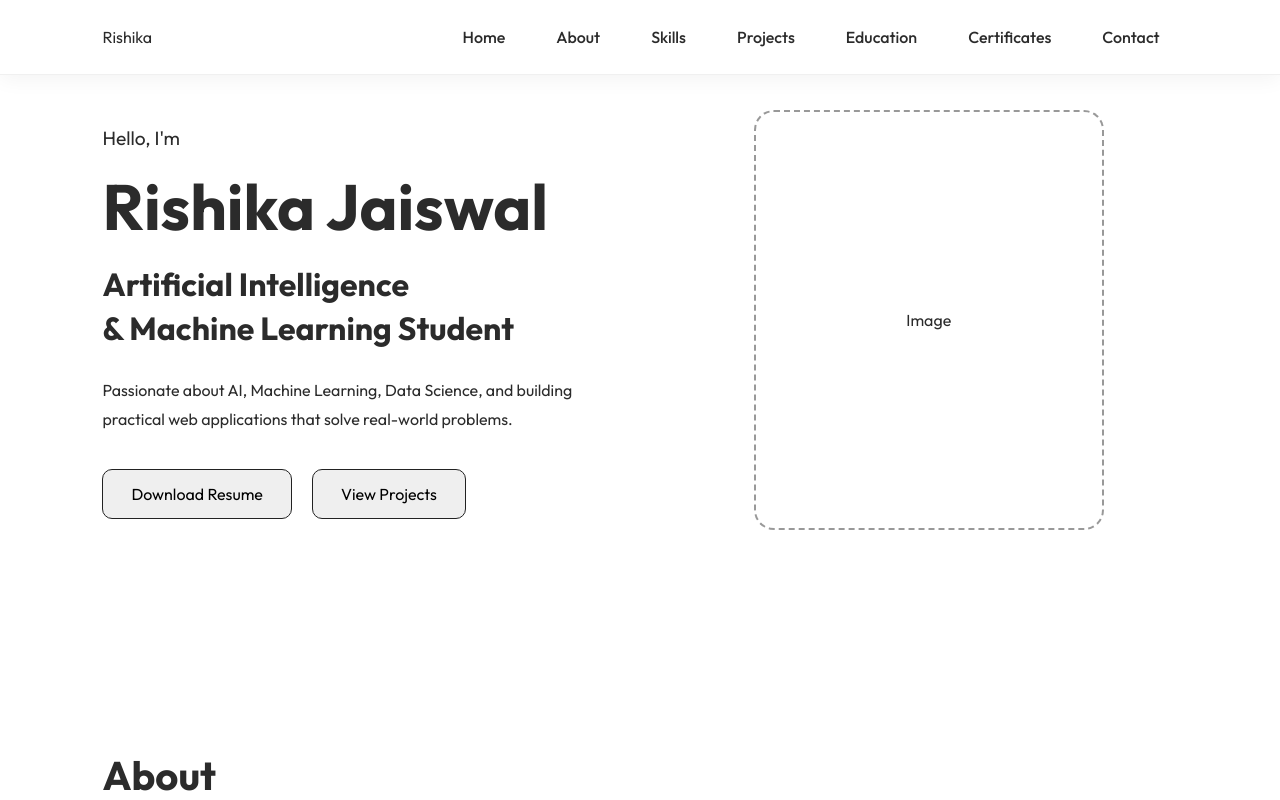
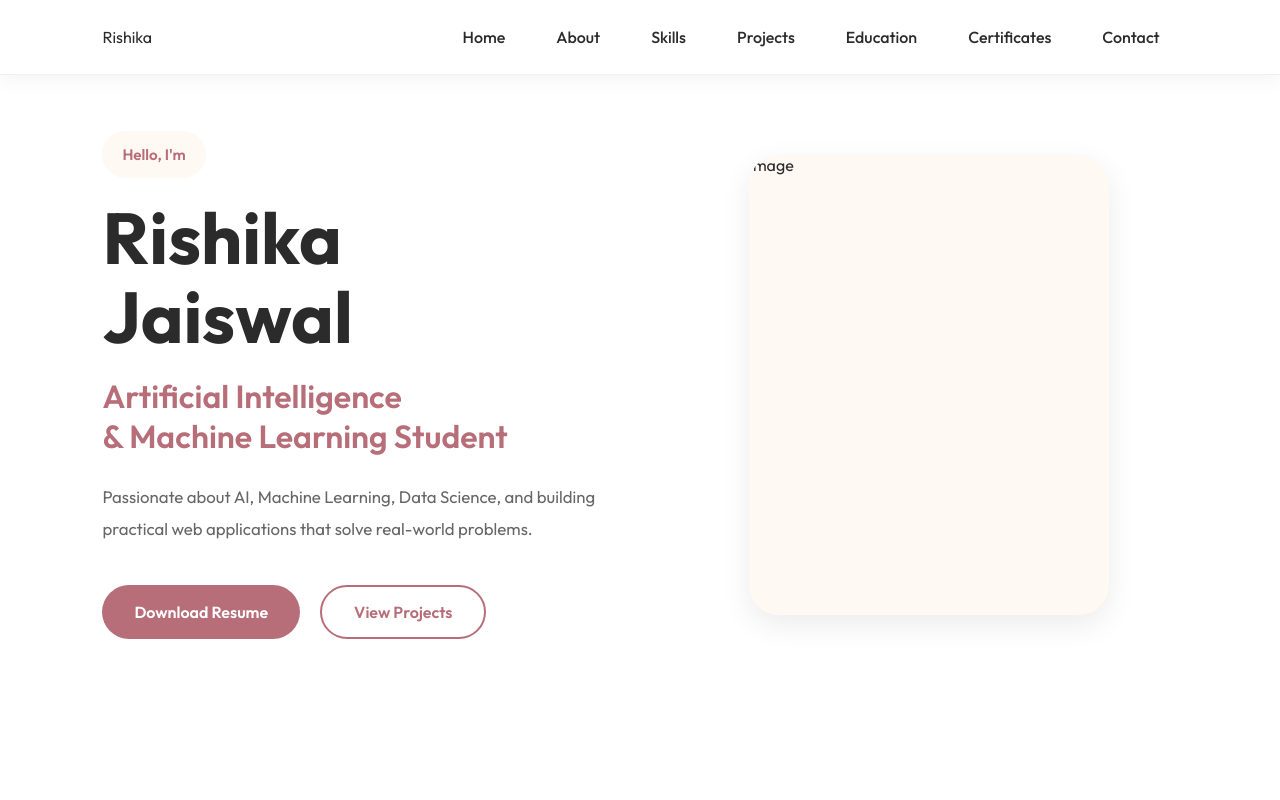
Before and after one commit to Rishikaj03/PORTFOLIO, a React app: page / in a window 1280 px wide. Shown: the top 800 px of the page. Built offline with nearby package versions, Linux system fonts and the light colour scheme; the HTML template or start-up script is replaced by a standard one.

Commit message:
Enhanced UI with premium navbar and design system

```diff
--- a/package.json
+++ b/package.json
@@ -10,6 +10,7 @@
     "preview": "vite preview"
   },
   "dependencies": {
+    "framer-motion": "^12.43.0",
     "react": "^19.2.7",
     "react-dom": "^19.2.7",
     "react-icons": "^5.7.0"
--- a/src/Hero.css
+++ b/src/Hero.css
@@ -1,78 +1,199 @@
-.hero{
+.hero {
+    min-height: 100vh;
 
-    display:flex;
-    justify-content:space-between;
-    align-items:center;
+    display: flex;
+    justify-content: space-between;
+    align-items: center;
 
-    gap:80px;
+    gap: 80px;
+
+    padding-top: 80px;
 }
 
-.hero-content{
+/* Left Side */
 
-    flex:1;
+.hero-content {
+    flex: 1;
 }
 
-.hero-image{
+.greeting {
+    display: inline-block;
 
-    flex:1;
+    background: var(--section);
 
-    display:flex;
-    justify-content:center;
+    color: var(--primary);
+
+    padding: 10px 20px;
+
+    border-radius: 30px;
+
+    font-size: 0.95rem;
+
+    font-weight: 600;
+
+    margin-bottom: 20px;
 }
 
-.image-box{
+.hero h1 {
+    font-size: 4.5rem;
 
-    width:350px;
-    height:420px;
+    line-height: 1.1;
 
-    border:2px dashed #999;
+    color: var(--text);
 
-    display:flex;
-    justify-content:center;
-    align-items:center;
-
-    border-radius:20px;
+    margin-bottom: 20px;
 }
 
-.greeting{
+.hero h2 {
+    font-size: 2rem;
 
-    font-size:1.2rem;
-    margin-bottom:10px;
+    color: var(--primary);
+
+    font-weight: 600;
+
+    margin-bottom: 25px;
 }
 
-.hero h1{
+.description {
+    max-width: 580px;
 
-    font-size:4rem;
-    margin-bottom:15px;
+    color: var(--text-light);
+
+    line-height: 1.9;
+
+    font-size: 1.05rem;
+
+    margin-bottom: 40px;
 }
 
-.hero h2{
+/* Buttons */
 
-    font-size:2rem;
-    line-height:1.4;
-    margin-bottom:25px;
+.hero-buttons {
+    display: flex;
+    gap: 20px;
+    flex-wrap: wrap;
 }
 
-.description{
+.hero-buttons button {
+    padding: 15px 32px;
 
-    max-width:550px;
-    line-height:1.8;
-    margin-bottom:35px;
+    border-radius: 50px;
+
+    font-size: 1rem;
+
+    font-weight: 600;
+
+    transition: all .35s ease;
+
+    cursor: pointer;
 }
 
-.hero-buttons{
+/* Primary Button */
 
-    display:flex;
-    gap:20px;
+.hero-buttons button:first-child {
+    background: var(--primary);
+
+    color: white;
+
+    border: none;
 }
 
-.hero-buttons button{
+.hero-buttons button:first-child:hover {
+    transform: translateY(-4px);
 
-    padding:14px 28px;
+    box-shadow: var(--shadow-hover);
+}
 
-    border:1px solid #222;
+/* Secondary Button */
 
-    border-radius:10px;
+.hero-buttons button:last-child {
+    background: transparent;
 
-    font-size:1rem;
+    color: var(--primary);
+
+    border: 2px solid var(--primary);
 }
+
+.hero-buttons button:last-child:hover {
+    background: var(--primary);
+
+    color: white;
+
+    transform: translateY(-4px);
+}
+
+/* Right Side */
+
+.hero-image {
+    flex: 1;
+
+    display: flex;
+    justify-content: center;
+}
+
+/* Image Card */
+
+.image-box {
+    width: 360px;
+    height: 460px;
+
+    background: var(--section);
+
+    border-radius: 30px;
+
+    overflow: hidden;
+
+    box-shadow: var(--shadow);
+
+    transition: .35s ease;
+}
+
+.image-box:hover {
+    transform: translateY(-10px);
+
+    box-shadow: var(--shadow-hover);
+}
+
+/* Profile Image */
+
+.image-box img {
+    width: 100%;
+    height: 100%;
+
+    object-fit: cover;
+}
+
+/* Responsive */
+
+@media (max-width: 992px) {
+
+    .hero {
+        flex-direction: column-reverse;
+
+        text-align: center;
+
+        gap: 50px;
+    }
+
+    .description {
+        margin: 0 auto 40px;
+    }
+
+    .hero-buttons {
+        justify-content: center;
+    }
+
+    .hero h1 {
+        font-size: 3.2rem;
+    }
+
+    .hero h2 {
+        font-size: 1.5rem;
+    }
+
+    .image-box {
+        width: 300px;
+        height: 380px;
+    }
+
+}
```
Also changed, not shown: src/animations/variants.js (added, +75 -0 lines), 1 other file (tests, documents, lock files or other folders).
